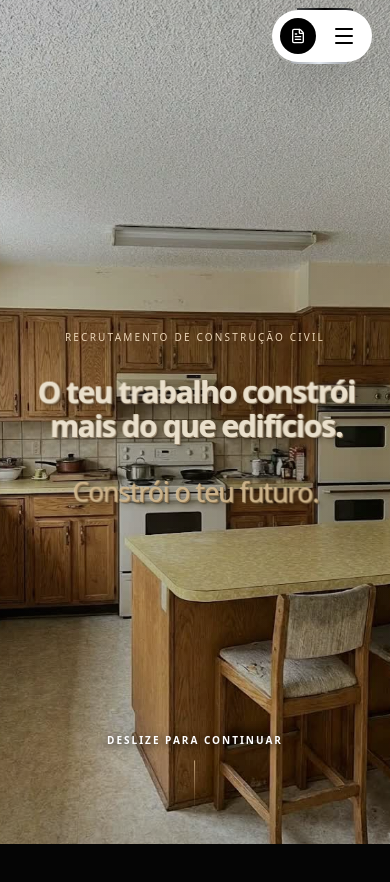
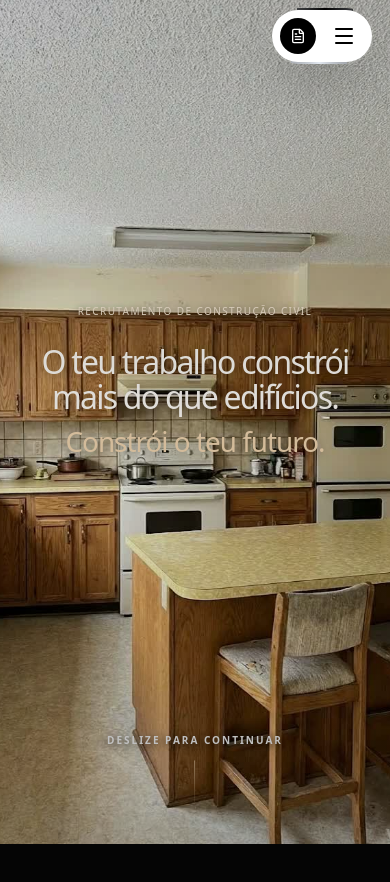
Before and after one commit to hufimarques-web/recrutamento-obras, a Next.js app: page / in a window 390 px wide. Shown: the top 882 px of the page. Built offline with nearby package versions, Linux system fonts and the light colour scheme.

Commit message:
Create layered hero parallax with island foreground occlusion

```diff
--- a/components/KitchenSequence.module.css
+++ b/components/KitchenSequence.module.css
@@ -1,11 +1,3 @@
-.textBackdrop {
-  position: absolute;
-  inset: 0;
-  z-index: 20;
-  pointer-events: none;
-  background: radial-gradient(ellipse 65% 48% at 50% 49%, rgba(31, 24, 17, 0.20), rgba(31, 24, 17, 0.08) 62%, transparent 100%);
-}
-
 .beat {
   position: absolute;
   inset: 0;
@@ -79,9 +71,6 @@
 @media (max-width: 639px) {
   .title { font-size: clamp(1.75rem, 7.7vw, 2.625rem); }
   .accent { font-size: 0.88em; }
-  .textBackdrop {
-    background: radial-gradient(ellipse 90% 42% at 50% 48%, rgba(31, 24, 17, 0.26), rgba(31, 24, 17, 0.10) 72%, transparent 100%);
-  }
 }
 
 @media (max-height: 520px) and (min-width: 640px) {
@@ -92,43 +81,33 @@
   .description { margin-bottom: 0.5rem; font-size: 1rem; }
 }
 
-/* Raised, warm stone lettering lit from the window on the left. */
-.environmentTitle {
-  transform: perspective(1400px) rotateY(-5deg) rotateX(2deg) rotateZ(-0.5deg);
-  transform-origin: 50% 50%;
-  color: #e9dfcb;
-  text-shadow:
-    -0.5px -0.5px 0 rgba(255, 248, 227, 0.5),
-    0.75px 0.75px 0 #b0a18a,
-    1.5px 1.5px 0 #8a7961,
-    2px 2px 1px rgba(60, 44, 25, 0.4),
-    4px 5px 6px rgba(25, 19, 12, 0.28);
+.openingBeat {
+  max-width: 76rem;
+  padding-block: 4rem;
+  will-change: transform, opacity;
 }
 
-.environmentTitle .accent {
-  color: #cbb28a;
-  text-shadow:
-    -0.5px -0.5px 0 rgba(250, 225, 182, 0.45),
-    1px 1px 0 #9a8059,
-    1.5px 1.5px 0 #715b3d,
-    2px 2px 1px rgba(55, 39, 20, 0.35),
-    4px 5px 6px rgba(25, 19, 12, 0.28);
+.sceneTitle {
+  font-size: clamp(2rem, 5.2vw, 4.75rem);
+  font-weight: 500;
+  line-height: 1.04;
+  letter-spacing: -0.055em;
+  color: #faf7f2;
+  text-shadow: 0 2px 10px rgba(30, 23, 15, 0.4);
+}
+
+.sceneTitle .accent {
+  margin-top: 0.4em;
+  font-size: 0.87em;
+  color: #eed3ae;
 }
 
 @media (max-width: 639px) {
-  .environmentTitle {
-    transform: perspective(900px) rotateY(-3deg) rotateX(1deg);
-    text-shadow:
-      -0.5px -0.5px 0 rgba(255, 248, 227, 0.6),
-      1px 1px 0 #9b8a70,
-      2px 2px 1px rgba(60, 44, 25, 0.5),
-      4px 4px 5px rgba(25, 19, 12, 0.3);
-  }
-  .environmentTitle .accent {
-    text-shadow:
-      -0.5px -0.5px 0 rgba(250, 225, 182, 0.55),
-      1px 1px 0 #8e744f,
-      2px 2px 1px rgba(55, 39, 20, 0.45),
-      4px 4px 5px rgba(25, 19, 12, 0.3);
-  }
+  .openingBeat { padding-inline: 1.25rem; top: 6vh; bottom: -6vh; }
+  .sceneTitle { font-size: clamp(1.9rem, 8.2vw, 3rem); line-height: 1.12; }
+  .openingBeat .eyebrow { max-width: none; font-size: 0.625rem; letter-spacing: 0.14em; margin-bottom: 1.5rem; color: #f4e6d2; text-shadow: 0 1px 6px rgba(0, 0, 0, 0.7); }
 }
+
+@media (max-height: 520px) and (min-width: 640px) {
+  .sceneTitle { font-size: 2rem; }
+}
--- a/components/KitchenSequence.tsx
+++ b/components/KitchenSequence.tsx
@@ -1,7 +1,7 @@
 "use client";
 
 import React, { useRef, useEffect, useState } from "react";
-import { useScroll, useTransform, useSpring, motion } from "framer-motion";
+import { useScroll, useTransform, useSpring, useReducedMotion, motion } from "framer-motion";
 import NextImage from "next/image";
 import { ArrowRight } from "lucide-react";
 import styles from "./KitchenSequence.module.css";
@@ -10,6 +10,8 @@ const FRAME_COUNT = 144;
 
 export default function KitchenSequence() {
     const canvasRef = useRef<HTMLCanvasElement>(null);
+    const foregroundRef = useRef<HTMLCanvasElement>(null);
+    const reduceMotion = useReducedMotion();
     const containerRef = useRef<HTMLDivElement>(null);
     const [images, setImages] = useState<HTMLImageElement[]>([]);
     const [isLoading, setIsLoading] = useState(true);
@@ -25,10 +27,14 @@ export default function KitchenSequence() {
         restDelta: 0.001,
     });
 
-    const frameIndex = useTransform(smoothProgress, [0, 1], [0, FRAME_COUNT - 1]);
+    const frameIndex = useTransform(smoothProgress, [0, 0.24, 1], [0, 0, FRAME_COUNT - 1]);
 
     // Opacity transforms: opacityA starts at 1 immediately on page load
-    const opacityA = useTransform(smoothProgress, [0, 0.18, 0.24], [1, 1, 0]);
+    // Hold the opening frame while the heading moves behind its real island outline.
+    const opacityA = useTransform(smoothProgress, [0, 0.14, 0.23], [1, 1, 0]);
+    const titleY = useTransform(smoothProgress, [0, 0.23], ["-11vh", "32vh"]);
+    const sceneScale = useTransform(smoothProgress, [0, 0.24], [1.04, 1.10]);
+    const foregroundOpacity = useTransform(smoothProgress, (v) => v < 0.24 ? 1 : 0);
     const opacityB = useTransform(smoothProgress, [0.24, 0.28, 0.46, 0.50], [0, 1, 1, 0]);
     const opacityC = useTransform(smoothProgress, [0.50, 0.54, 0.72, 0.76], [0, 1, 1, 0]);
     const opacityD = useTransform(smoothProgress, [0.76, 0.80, 0.98, 1.0], [0, 1, 1, 1]);
@@ -65,40 +71,39 @@ export default function KitchenSequence() {
 
     useEffect(() => {
         const canvas = canvasRef.current;
-        if (!canvas) return;
+        const foreground = foregroundRef.current;
+        const firstImage = images[0];
+        if (!canvas || !foreground || !firstImage) return;
+        const ctx = canvas.getContext("2d");
+        const foregroundCtx = foreground.getContext("2d");
+        if (!ctx || !foregroundCtx) return;
 
-        const ctx = canvas.getContext("2d");
-        if (!ctx) return;
+        const width = firstImage.naturalWidth;
+        const height = firstImage.naturalHeight;
+        canvas.width = foreground.width = width;
+        canvas.height = foreground.height = height;
 
-        if (images.length > 0) {
-            canvas.width = images[0].naturalWidth || 1920;
-            canvas.height = images[0].naturalHeight || 1080;
-        } else {
-            const isMobile = window.innerWidth < 768;
-            canvas.width = isMobile ? 1080 : 1920;
-            canvas.height = isMobile ? 1920 : 1080;
-        }
+        // Coordinates follow the island in each opening photograph. Both canvases
+        // share object-fit and scale, so the cutout stays registered on any viewport.
+        const mobile = height > width;
+        const island = new Path2D(mobile
+            ? "M259 805 L637 780 L720 800 L720 1280 L470 1280 L467 1215 L319 1201 L270 1092 L267 840 Z"
+            : "M769 664 L833 617 L1100 617 L1166 663 L1166 680 L1128 685 L1128 727 C1192 723 1180 754 1133 754 L1133 759 C1224 752 1231 793 1160 797 L1128 797 L1128 1045 L1033 1045 L1033 1080 L865 1080 L873 1047 L820 1047 L819 1007 L789 1007 L787 685 L769 680 Z");
+        foregroundCtx.save();
+        foregroundCtx.scale(width / (mobile ? 720 : 1920), height / (mobile ? 1280 : 1080));
+        foregroundCtx.clip(island);
+        foregroundCtx.drawImage(firstImage, 0, 0, mobile ? 720 : 1920, mobile ? 1280 : 1080);
+        foregroundCtx.restore();
 
+        let lastIndex = -1;
         const render = () => {
-            if (images.length === 0) return;
-
-            const index = Math.round(frameIndex.get());
-            const safeIndex = Math.min(Math.max(index, 0), images.length - 1);
-            const image = images[safeIndex];
-
-            if (image) {
-                ctx.clearRect(0, 0, canvas.width, canvas.height);
-                ctx.drawImage(image, 0, 0, canvas.width, canvas.height);
-            }
-
-            requestAnimationFrame(render);
+            const index = Math.min(Math.max(Math.round(frameIndex.get()), 0), images.length - 1);
+            if (index === lastIndex) return;
+            ctx.drawImage(images[index], 0, 0, width, height);
+            lastIndex = index;
         };
-
-        const animationId = requestAnimationFrame(render);
-
-        return () => {
-            cancelAnimationFrame(animationId);
-        };
+        render();
+        return frameIndex.on("change", render);
     }, [images, frameIndex]);
 
     const scrollIndicatorOpacity = useTransform(smoothProgress, [0, 0.05], [1, 0]);
@@ -115,46 +120,52 @@ export default function KitchenSequence() {
         <div id="inicio" ref={containerRef} className="h-[450vh] relative bg-[#050505]">
             <div className="sticky top-0 h-screen w-full flex items-center justify-center overflow-hidden">
                 <div
-                    className={`absolute inset-0 z-20 pointer-events-none transition-opacity duration-500 ${isLoading ? 'opacity-100' : 'opacity-0'}`}
+                    className={`absolute inset-0 z-0 pointer-events-none transition-opacity duration-500 ${isLoading ? 'opacity-100' : 'opacity-0'}`}
                 >
                     <NextImage
                         src="/framesmobile/ezgif-frame-001.jpg"
                         alt="Hero Mobile"
                         fill
-                        className="object-cover md:hidden"
+                        className="object-cover scale-[1.04] md:hidden"
                         priority
                     />
                     <NextImage
                         src="/sequence/ezgif-frame-001.jpg"
                         alt="Hero Desktop"
                         fill
-                        className="object-cover hidden md:block"
+                        className="object-cover scale-[1.04] hidden md:block"
                         priority
                     />
                 </div>
 
                 {/* Dark gradient overlay */}
-                <div className="absolute inset-0 bg-gradient-to-b from-black/20 via-black/10 to-black/30 z-10 pointer-events-none" />
+                <div className="absolute inset-0 bg-gradient-to-b from-black/20 via-black/10 to-black/30 z-40 pointer-events-none" />
 
-                <canvas
+                <motion.canvas
                     ref={canvasRef}
-                    className="w-full h-full object-cover scale-105 relative z-0"
+                    aria-hidden="true"
+                    style={{ scale: reduceMotion ? 1.04 : sceneScale }}
+                    className="w-full h-full object-cover relative z-0"
                 />
-
-                <div aria-hidden="true" className={styles.textBackdrop} />
+                <motion.canvas
+                    ref={foregroundRef}
+                    aria-hidden="true"
+                    style={{ scale: reduceMotion ? 1.04 : sceneScale, opacity: foregroundOpacity }}
+                    className="absolute inset-0 w-full h-full object-cover z-30 pointer-events-none"
+                />
 
                 {/* Scrollytelling Overlays */}
                 <div className="absolute inset-0 pointer-events-none z-20 flex flex-col justify-center items-center">
                     {/* Beat A (Primary H1) */}
                     <motion.div
-                        style={{ opacity: opacityA }}
-                        className={styles.beat}
+                        style={{ opacity: opacityA, y: reduceMotion ? "-11vh" : titleY }}
+                        className={`${styles.beat} ${styles.openingBeat}`}
                     >
                         <p className={styles.eyebrow}>
                             RECRUTAMENTO DE CONSTRUÇÃO CIVIL
                         </p>
                         <h1
-                            className={`${styles.title} ${styles.environmentTitle}`}
+                            className={`${styles.title} ${styles.sceneTitle}`}
                         >
                             <span className={styles.titleLine}>O teu trabalho constrói</span>{" "}
                             <span className={styles.titleLine}>mais do que edifícios.</span>{" "}
@@ -235,7 +246,7 @@ export default function KitchenSequence() {
                 <motion.div
                     initial={{ opacity: 0, y: 0 }}
                     style={{ opacity: scrollIndicatorOpacity }}
-                    animate={{ y: 8 }}
+                    animate={{ y: reduceMotion ? 0 : 8 }}
                     transition={{
                         opacity: { duration: 0.5 },
                         y: { repeat: Infinity, repeatType: "reverse", duration: 1.5, ease: "easeInOut" }
```
